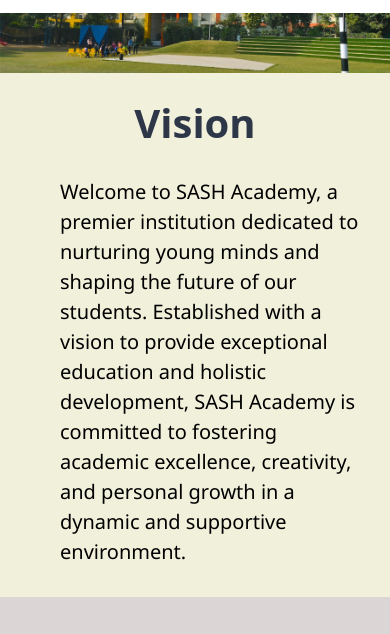
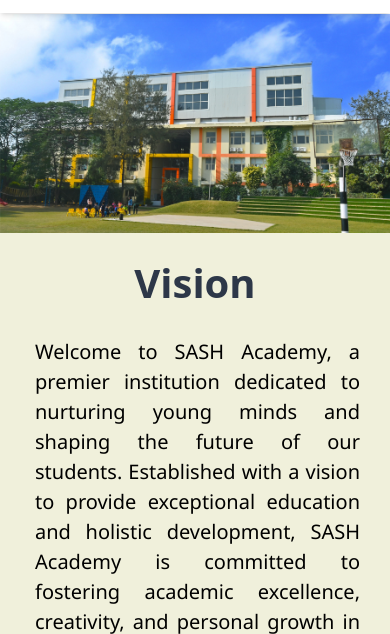
Before and after one commit to Santhosh-CS07/Crafted-Sites, a plain HTML site: page Begineer_templates/Education/index.html in a window 390 px wide. Shown: the part 146-780 px from the top of the page. Drawn offline with nearby package versions, Linux system fonts and the light colour scheme.

Commit message:
responsiveness fixed

```diff
--- a/Begineer_templates/Education/index.html
+++ b/Begineer_templates/Education/index.html
@@ -88,7 +88,7 @@
 
         <!-- image section -->
         <div class="imgsection" id="image1">
-            <img class="academy" src="../../images/school building.jpg" />
+            <img class="academy" src="../../images/school building.jpg" style="margin-top: 10rem;" />
             <!-- <div class="paragraph">
             <h1 class="para">
                 Shaping minds, transforming futures.
--- a/css/index.css
+++ b/css/index.css
@@ -123,8 +123,9 @@
 
 .para1{
     font-size: 10px;
-    padding-left:30px;
-
+    padding-left:5px;
+    text-align: justify;
+    margin-top: 0px;
     font-family:'Segoe UI', Tahoma, Geneva, Verdana, sans-serif;
 }
 
```
